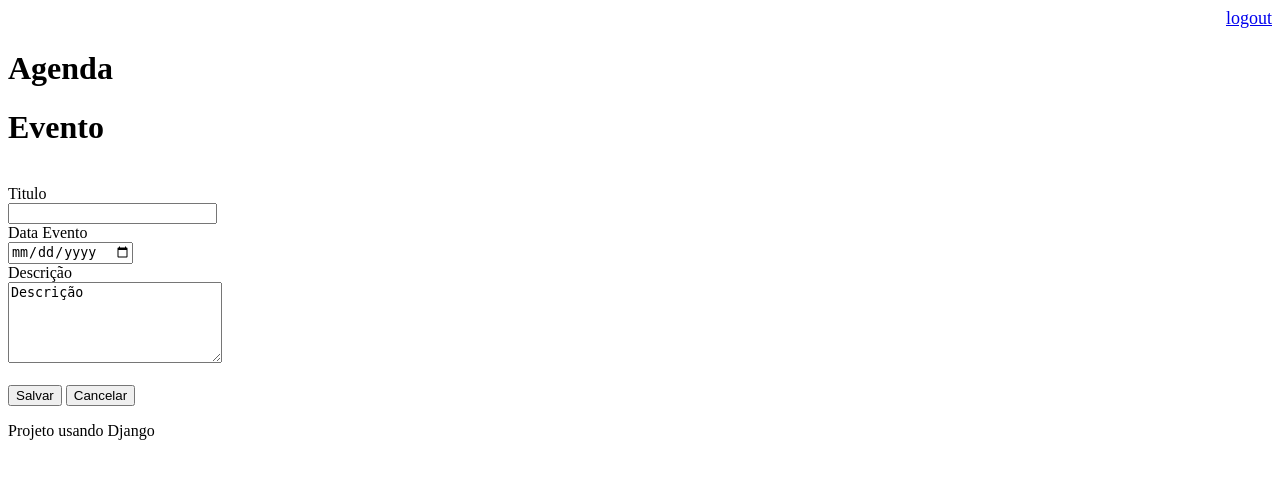
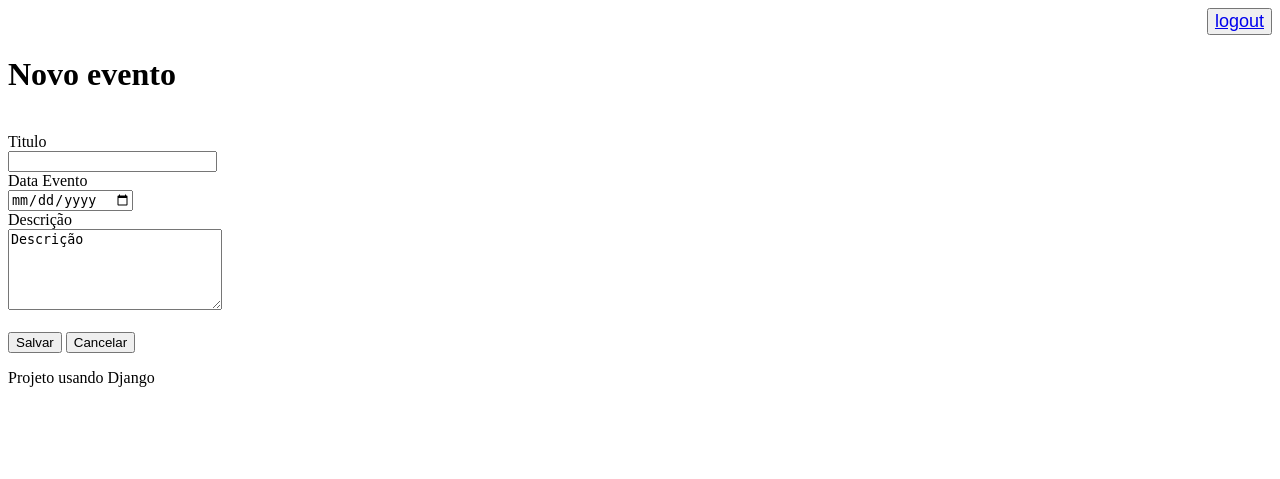
Before and after one commit to Skytronn/Agenda_Django, a Django app: page /agenda/evento/ in a window 1280 px wide. Shown: the top 479 px of the page. Run offline with Django 3.2, Linux system fonts and the light colour scheme.

Commit message:
correção nos templates

```diff
--- a/templates/evento.html
+++ b/templates/evento.html
@@ -1,10 +1,9 @@
 {% extends "model-page.html" %}
 
 {% block content %}
-
-<h1>Evento</h1>
+<div align="left">
+    <h1>Novo evento</h1>
     <br>
-
     <form action="submit" method="POST">{% csrf_token %}
         <label>Titulo</label>
         <br>
@@ -24,5 +23,5 @@
             <button type="button">Cancelar</button>
         </a>
     </form>
-
+</div>
 {% endblock %}
--- a/templates/model-header.html
+++ b/templates/model-header.html
@@ -2,6 +2,7 @@
 
     <title>Agenda</title>
     <div align="right">
-        <a href="/logout" style="font-size: 18px">logout</a>
+        <button type="button">
+            <a href="/logout" style="font-size: 18px">logout</a>
+        </button>
     </div>
-    <h1>Agenda</h1>
```
Lines whose indentation alone changed are shown as unchanged.
